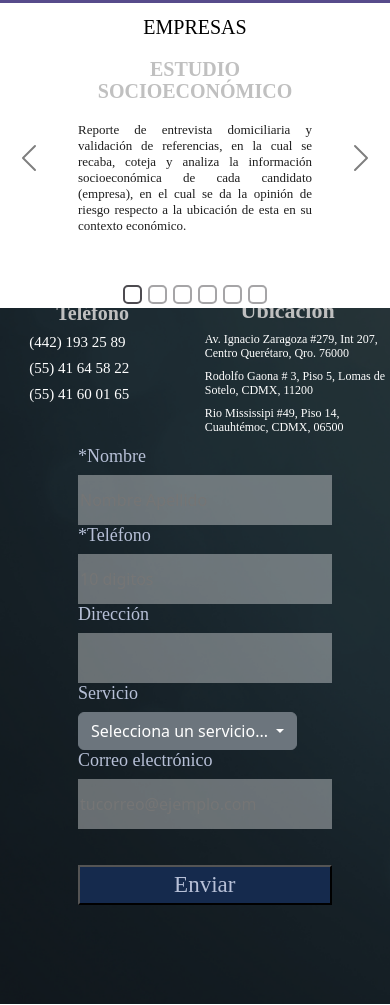
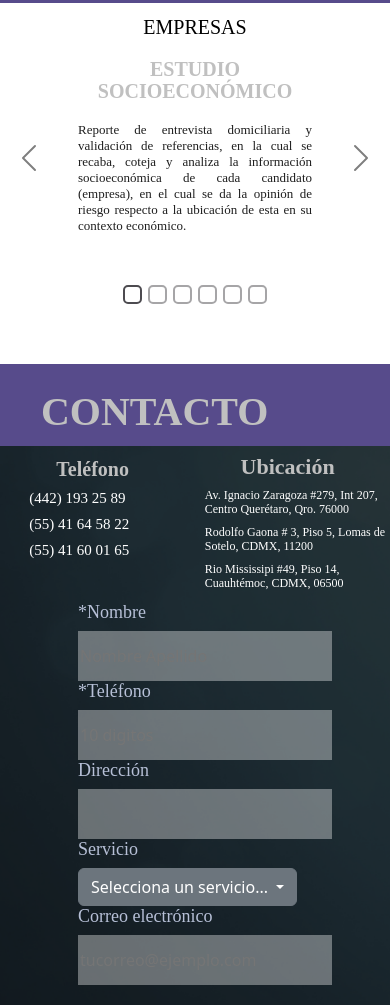
Before and after one commit to Marcorodriguez93/ControlIntegralWeb, a website: page Index.html in a window 390 px wide. Shown: the part 3398-4403 px from the top of the page. Drawn offline with nearby package versions, Linux system fonts and the light colour scheme.

Commit message:
Actualizacion 01012024

```diff
--- a/Estilos.css
+++ b/Estilos.css
@@ -2525,6 +2525,7 @@
   }
 
   .CuadroCuatro {
+    margin-top: 40%;
     background: #574b8b;
     border-top: solid;
     border-bottom: solid #574b8b;
```
